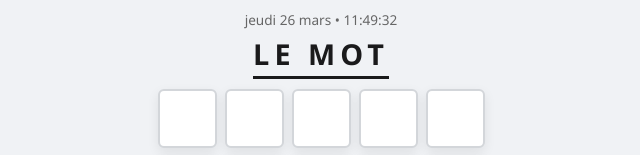
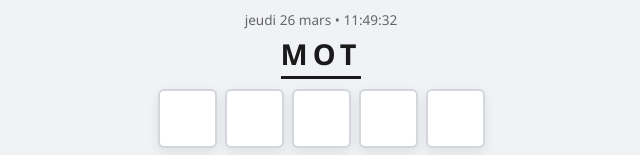
Before and after one commit to apprentiAA11/eMOTif, a plain HTML site: page index.html in a window 1280 px wide. Shown: the top 155 px of the page, without its empty margins (319-959 px from the left). Drawn offline with nearby package versions, Linux system fonts and the light colour scheme.

Commit message:
Change header title from 'LE MOT' to 'MOT'

```diff
--- a/index.html
+++ b/index.html
@@ -83,7 +83,7 @@
 
     <header>
         <div id="date-complete" class="date-heure"></div>
-        <h1>LE MOT</h1>
+        <h1>MOT</h1>
     </header>
 
     <div id="grille" class="grille"></div>
```
